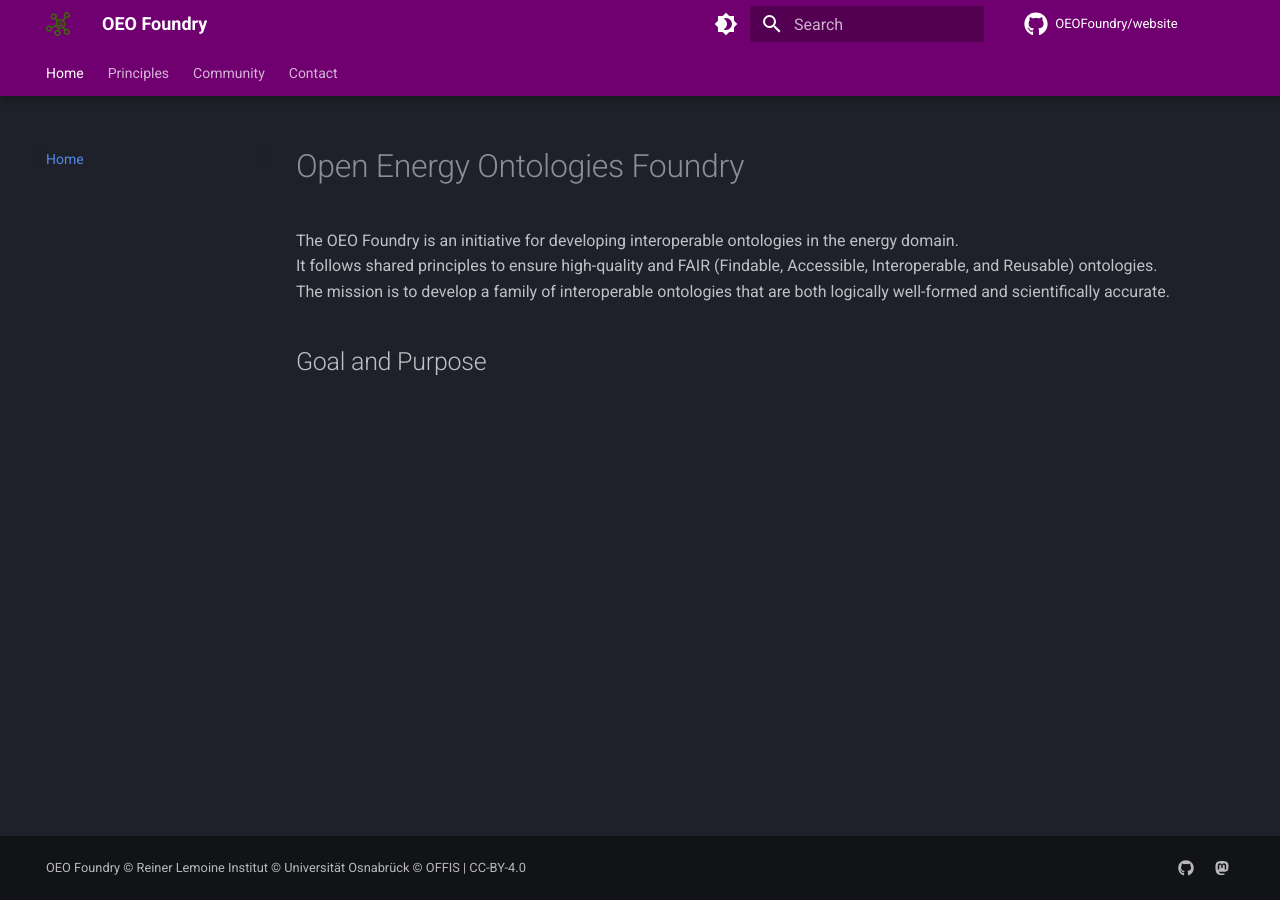
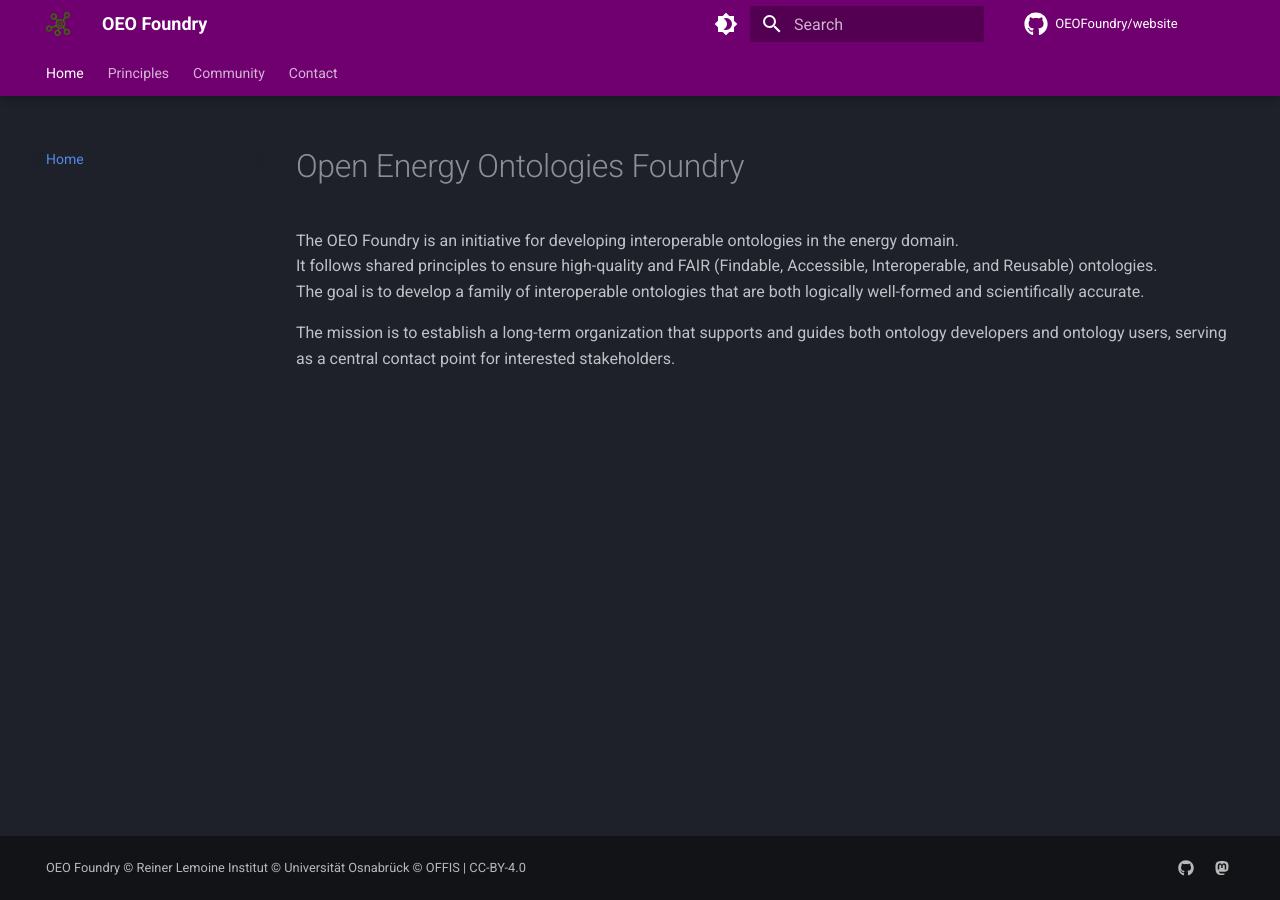
Before and after one commit to ENEROFoundry/ENEROFoundry, an MkDocs documentation site: the page built from docs/index.md, in a window 1280 px wide. Built offline with MkDocs 1.6.1 and Material for MkDocs 9.7.7, drawn with Linux system fonts in a browser that asks for light colours; comment, search, counter and statistics services are not loaded; the version menu is left out.

Commit message:
Improve start page

```diff
--- a/docs/index.md
+++ b/docs/index.md
@@ -8,6 +8,8 @@ hide:
 
 The OEO Foundry is an initiative for developing interoperable ontologies in the energy domain.<br>
 It follows shared principles to ensure high-quality and FAIR (Findable, Accessible, Interoperable, and Reusable) ontologies.<br>
-The mission is to develop a family of interoperable ontologies that are both logically well-formed and scientifically accurate.
+The goal is to develop a family of interoperable ontologies that are both logically well-formed and scientifically accurate.
 
-## Goal and Purpose
+The mission is to establish a long-term organization that supports and guides both
+ontology developers and ontology users,
+serving as a central contact point for interested stakeholders.
```
